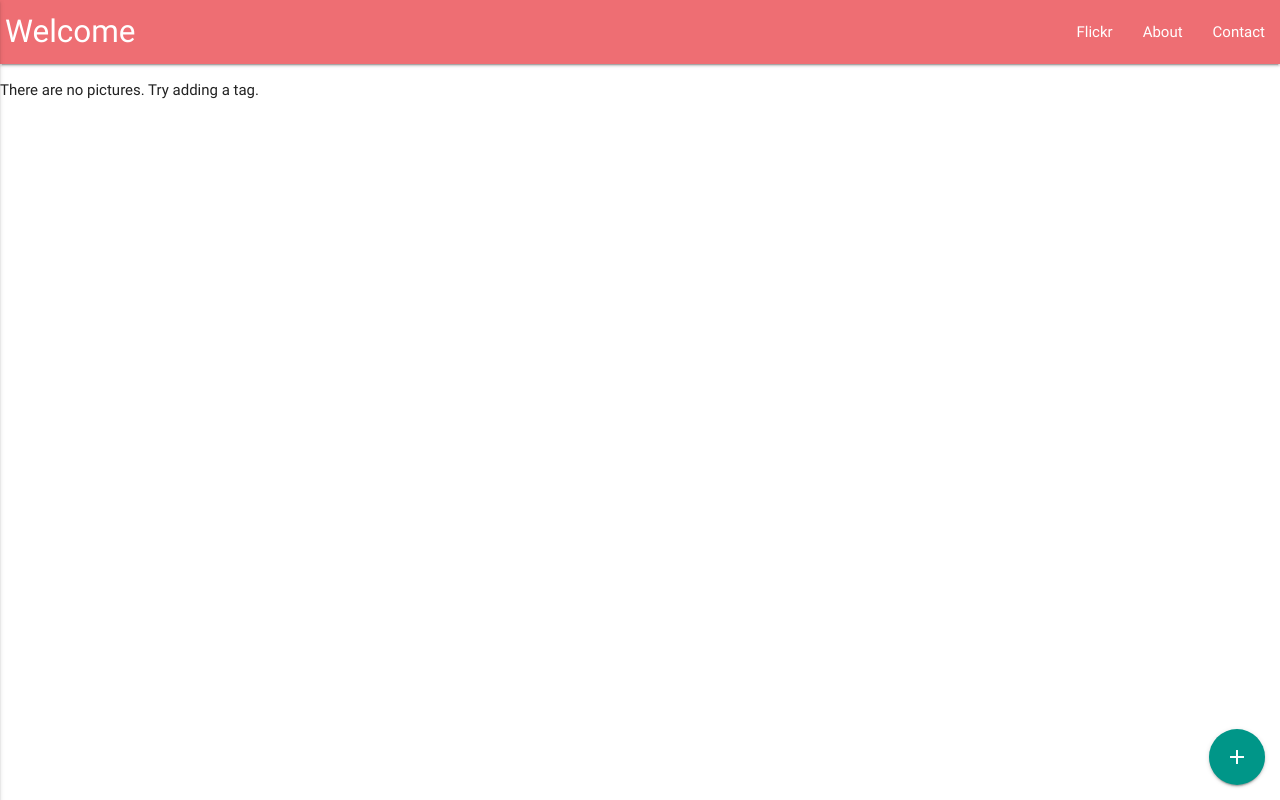
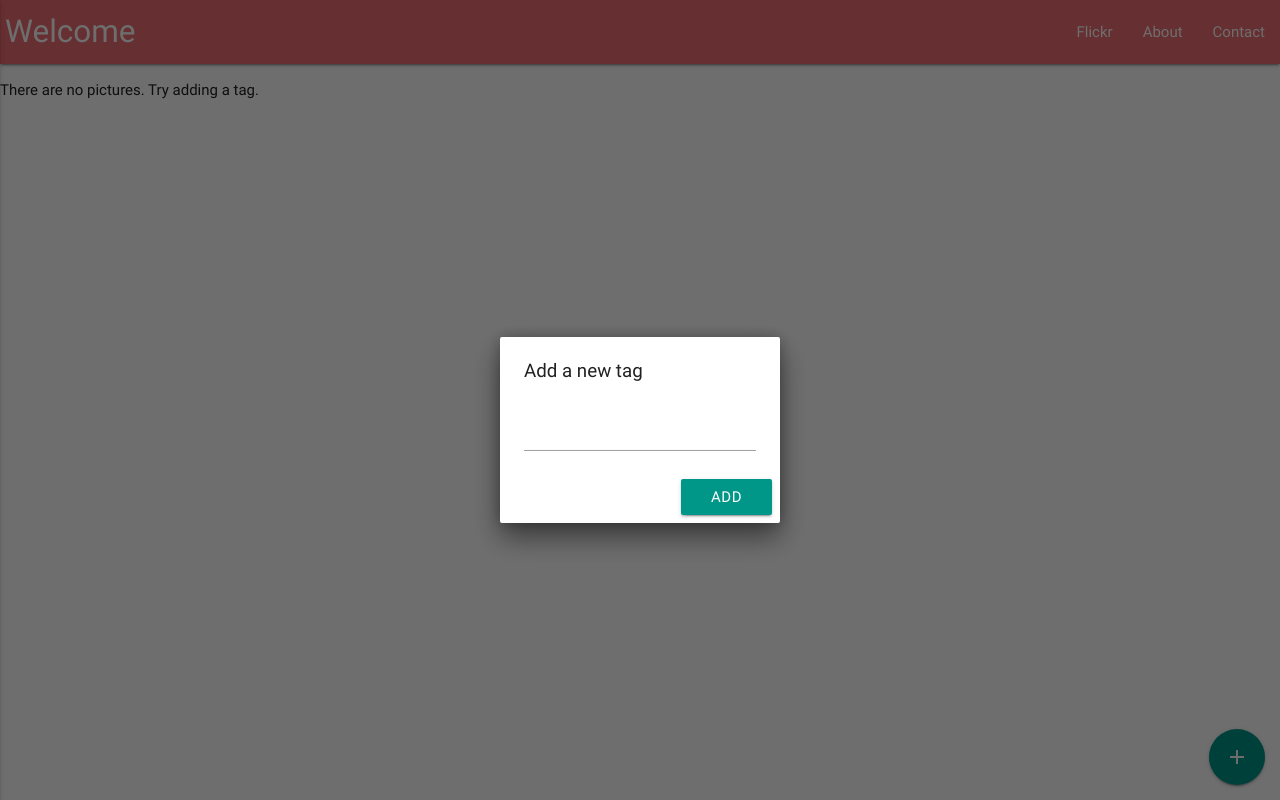
Before and after one commit to briangzimmerman/pwa-practice, a website: page index.html in a window 1280 px wide. Drawn offline with Linux system fonts and the light colour scheme.

Commit message:
made dialog box for adding flickr tags

```diff
--- a/index.html
+++ b/index.html
@@ -47,6 +47,18 @@
 
     <div class='content'></div>
 
+    <div class='dialog-container'>
+        <div class='dialog'>
+            <div class='dialog-title'>Add a new tag</div>
+            <div class='dialog-body'>
+                <input type='text' id='tagToAdd'/>
+            </div>
+            <div class='dialog-buttons'>
+                <a class="waves-effect waves-light btn teal">Add</a>
+            </div>
+        </div>
+    </div>
+
     <div class='no-pictures' hidden>
         <p>There are no pictures.  Try adding a tag.</p>
     </div>
--- a/styles/inline.css
+++ b/styles/inline.css
@@ -108,4 +108,51 @@
   margin: 15px;
   bottom: 0;
   right: 0;
+  z-index: 0;
 }
+
+.dialog-container {
+  background: rgba(0, 0, 0, 0.57);
+  position: fixed;
+  left: 0;
+  top: 0;
+  width: 100%;
+  height: 100%;
+}
+
+.dialog {
+  background: #FFF;
+  border-radius: 2px;
+  box-shadow: 0 0 14px rgba(0, 0, 0, 0.24), 0 14px 28px rgba(0, 0, 0, 0.48);
+  min-width: 280px;
+  position: absolute;
+  left: 50%;
+  top: 50%;
+  -webkit-transform: translate(-50%, -50%) translateY(30px);
+          transform: translate(-50%, -50%) translateY(30px);
+  -webkit-transition: -webkit-transform 0.333s cubic-bezier(0, 0, 0.21, 1) 0.05s;
+  transition: -webkit-transform 0.333s cubic-bezier(0, 0, 0.21, 1) 0.05s;
+  transition: transform 0.333s cubic-bezier(0, 0, 0.21, 1) 0.05s;
+  transition: transform 0.333s cubic-bezier(0, 0, 0.21, 1) 0.05s, -webkit-transform 0.333s cubic-bezier(0, 0, 0.21, 1) 0.05s; }
+
+.dialog > div {
+  padding-left: 24px;
+  padding-right: 24px; }
+
+.dialog-title {
+  padding-top: 20px;
+  font-size: 1.25em;
+}
+
+.dialog-body {
+  padding-top: 20px;
+}
+.dialog-body select {
+    width: 100%;
+    font-size: 2em;
+}
+
+.dialog-buttons {
+  padding: 8px !important;
+  float: right;
+}
```
